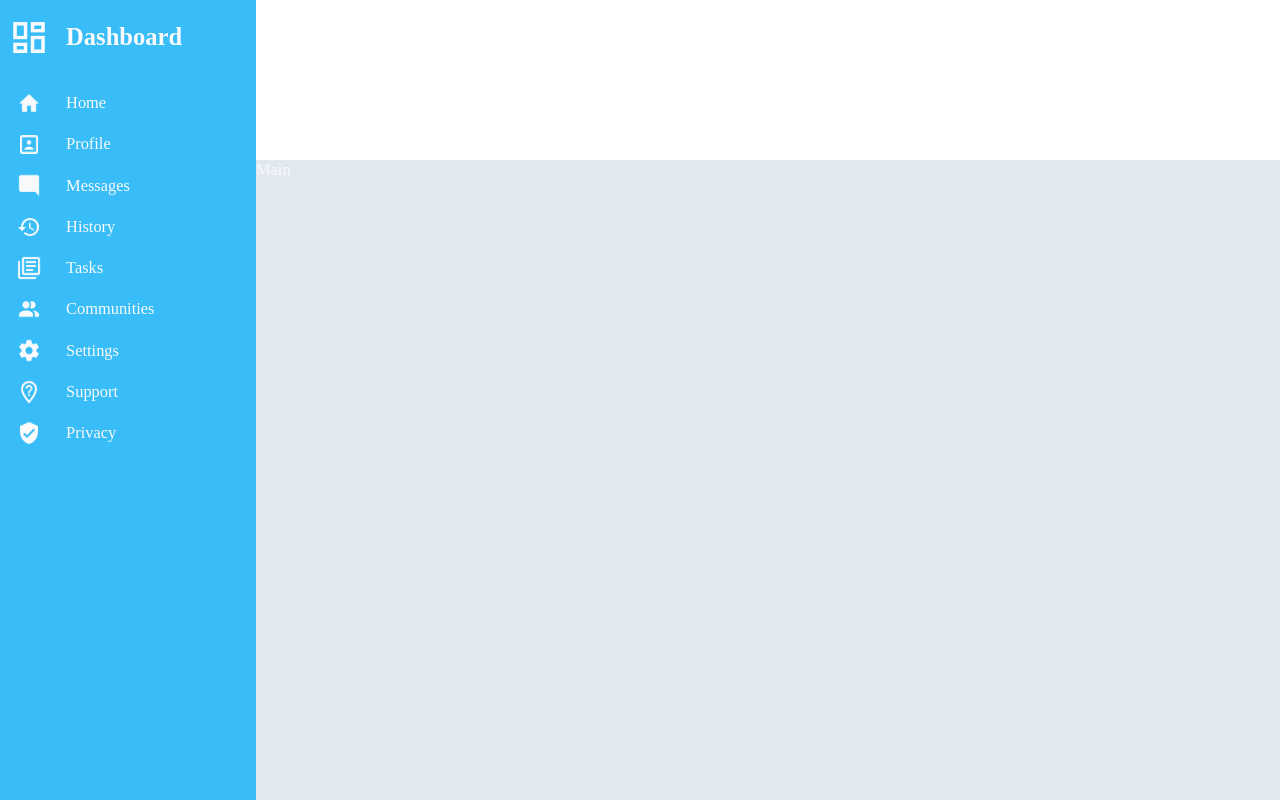
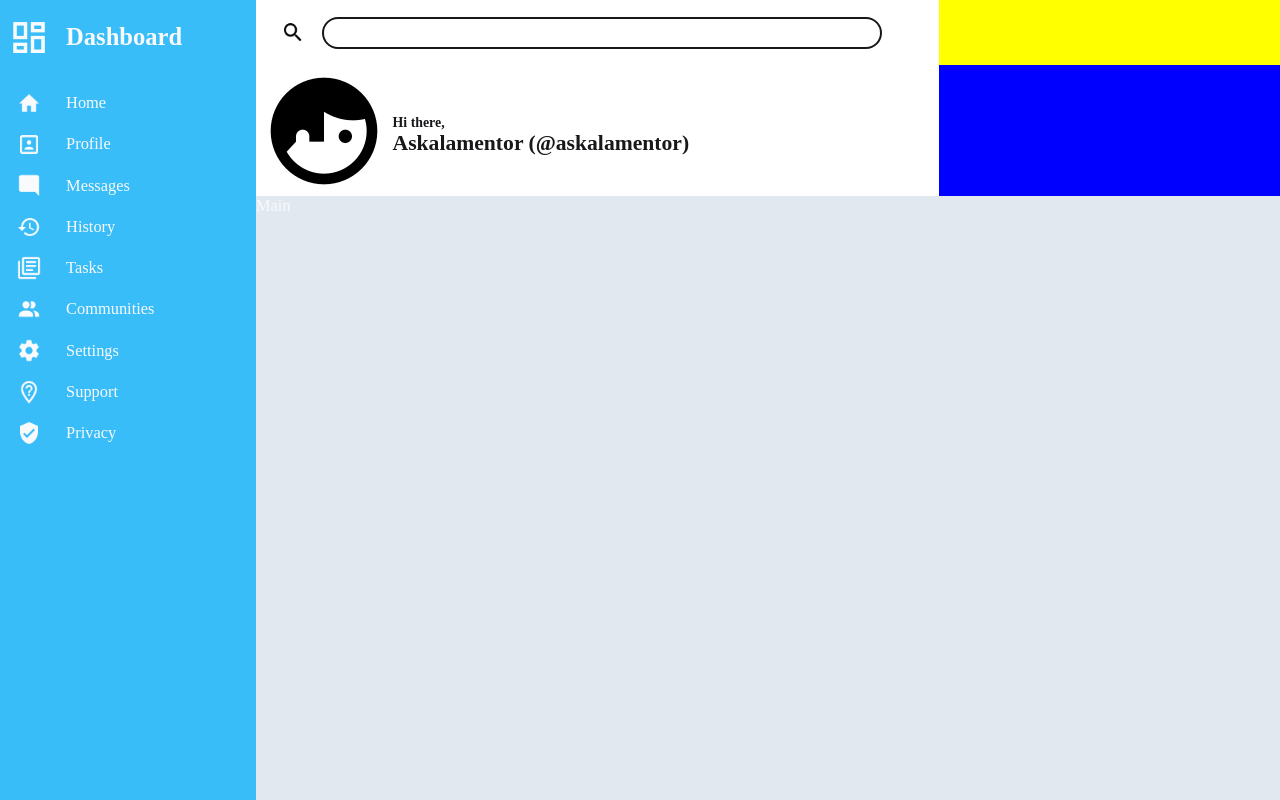
Before and after one commit to askalamentor/admin-dashboard, a plain HTML site: page index.html in a window 1280 px wide. Shown: the top 800 px of the page. Drawn offline with Linux system fonts and the light colour scheme.

Commit message:
Complete intro field

```diff
--- a/index.html
+++ b/index.html
@@ -68,9 +68,18 @@
     </aside>
 
     <header>
-        <div class="search-container"></div>
-        <div class="profile-container"></div>
-        <div class="site-control-container"></div>
+        <div class="search-container">
+            <img src="./images/magnify.png" alt="Search image">
+            <input type="search">
+        </div>
+        <div class="site-control-container">
+
+        </div>
+        <div class="intro-container">
+            <img src="./images/face-man-profile.png" alt="Profile's owner image">
+            <div id="intro-text1">Hi there,</div>
+            <div id="intro-text2">Askalamentor (@askalamentor)</div>
+        </div>
         <div class="button-container"></div>
     </header>
 
--- a/styles.css
+++ b/styles.css
@@ -4,6 +4,7 @@
     --light-grey: ##f3f4f6;
     --slate: #e2e8f0;
     --green: #bef264;
+    --black:#18181b;
 
     --font-size: calc(0.625rem + 0.5vw);
     font-size: var(--font-size);
@@ -74,10 +75,72 @@ aside {
     color: var(--green);
 }
 
-/* header section */
+/* ------------------------------ header section -----------------------*/
 header {
     background-color: var(--light-grey);
     grid-area: 1 / 2 / 2 / 3;
+    display: grid;
+    grid-template-columns: 2fr 1fr;
+    grid-template-rows: 1fr 2fr;
+}
+
+/* search container */
+.search-container {
+    display: flex;
+    justify-content: flex-start;
+    align-items: center;
+    padding-left: calc(var(--font-size) + 0.5rem);
+}
+
+.search-container > img {
+    width: calc(1.5rem);
+    height: calc(1.5rem);
+    color: #18181b;
+}
+
+.search-container > input[type="search"] {
+    border: 2px solid var(--black);
+    border-radius: 20px;
+    color: var(--black);
+    padding: 0.4rem 0.6rem;
+    flex-grow: 0.9;
+    margin: var(--font-size);
+
+}
+
+/* intro container */
+.intro-container {
+    display: grid;
+    grid-template-columns: 1fr 4fr;
+    grid-template-rows: 1fr 1fr;
+}
+
+.intro-container > img {
+    grid-area: 1 / 1 / 3 / 2;
+    place-self: center;
+}
+
+.intro-container > #intro-text1 {
+    color: var(--black);
+    font-size: calc(var(--font-size) / 1.2);
+    font-weight: 700;
+    grid-area: 1 / 2 / 2 / 3;
+    align-self: end;
+}
+
+.intro-container > #intro-text2 {
+    color: var(--black);
+    font-size: calc(var(--font-size) * 1.3);
+    font-weight: 700;
+    grid-area: 2 / 2 / 3 / 3;
+}
+
+.site-control-container {
+    background-color: yellow;
+}
+
+.button-container {
+    background-color: blue;
 }
 
 /* main section */
```
Also changed, not shown: images/face-man-profile.png (added).
